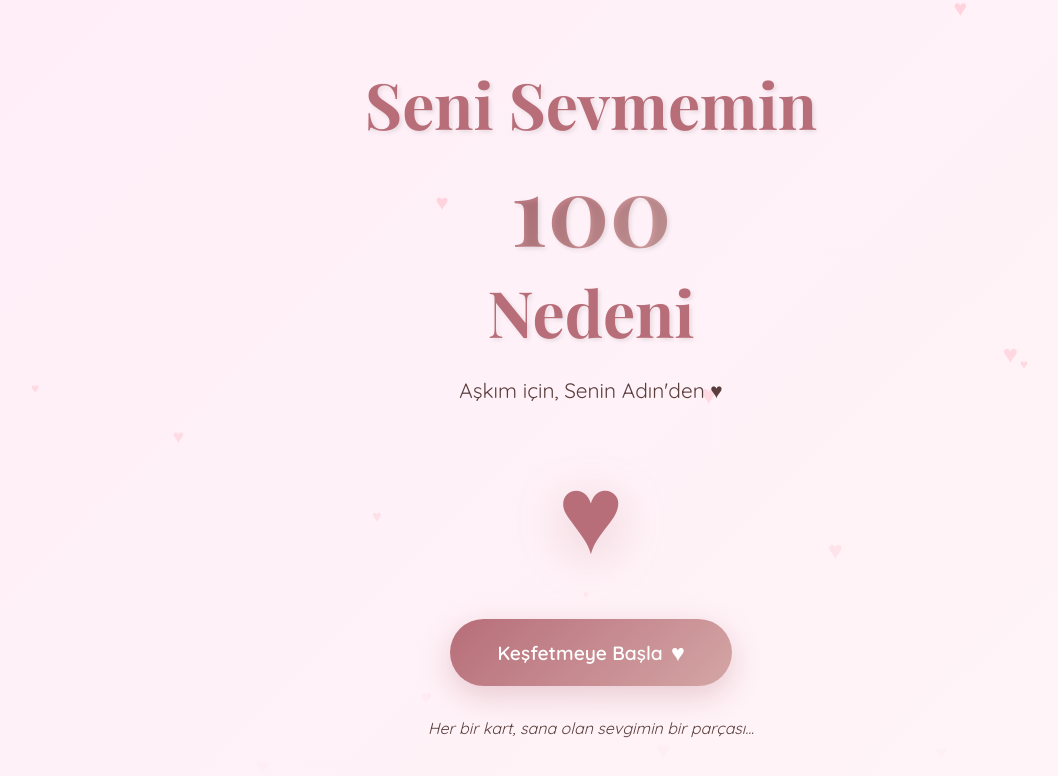
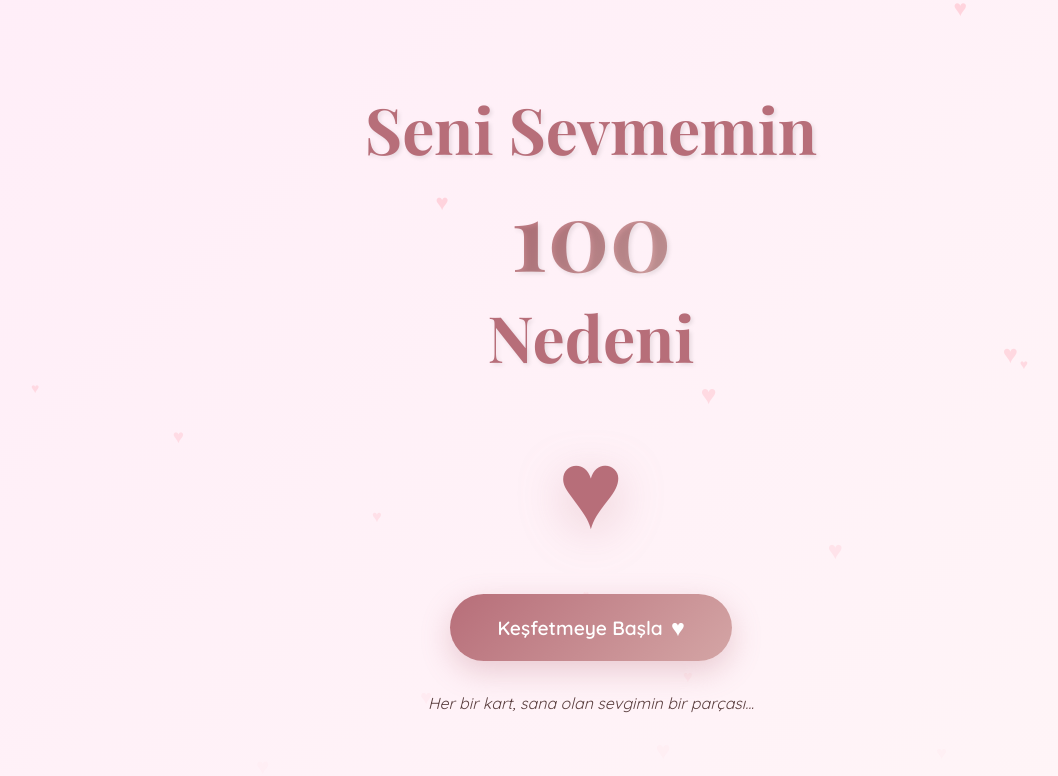
Before and after one commit to xZaOnX/love-website, a React (Vite) app: page / in a window 1280 px wide. Shown: the top 776 px of the page, without its empty margins (49-1107 px from the left). Built offline with nearby package versions, Linux system fonts and the light colour scheme.

Commit message:
commit işte

```diff
--- a/src/components/LandingPage.jsx
+++ b/src/components/LandingPage.jsx
@@ -1,7 +1,7 @@
 import { motion } from 'framer-motion';
 import './LandingPage.css';
 
-const LandingPage = ({ onStart, herName = "Aşkım", yourName = "Senin Adın" }) => {
+const LandingPage = ({ onStart }) => {
   return (
     <div className="landing-page">
       <motion.div
@@ -23,14 +23,7 @@ const LandingPage = ({ onStart, herName = "Aşkım", yourName = "Senin Adın" })
           Nedeni
         </motion.h1>
 
-        <motion.p
-          className="subtitle"
-          initial={{ opacity: 0 }}
-          animate={{ opacity: 1 }}
-          transition={{ delay: 0.8, duration: 0.8 }}
-        >
-          {herName} için, {yourName}'den ♥
-        </motion.p>
+
 
         <motion.div
           className="heart-container"
```
